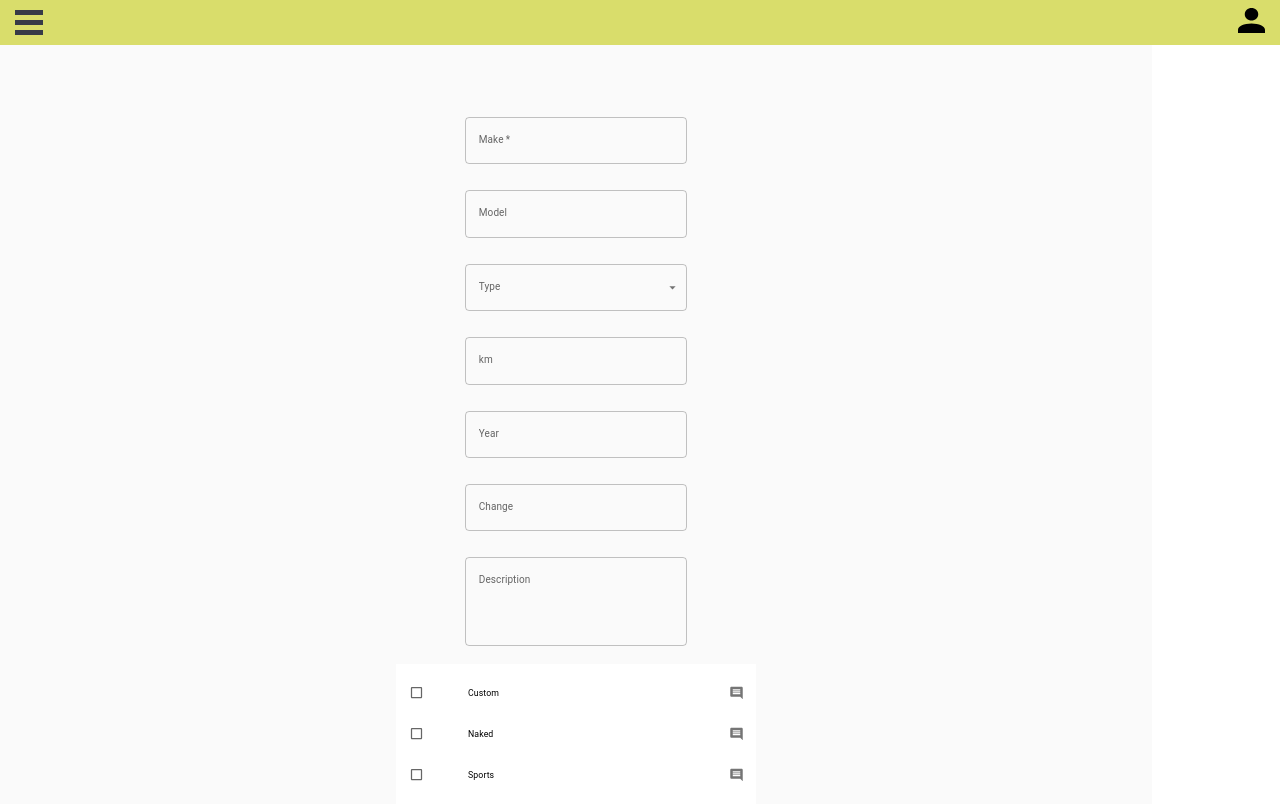
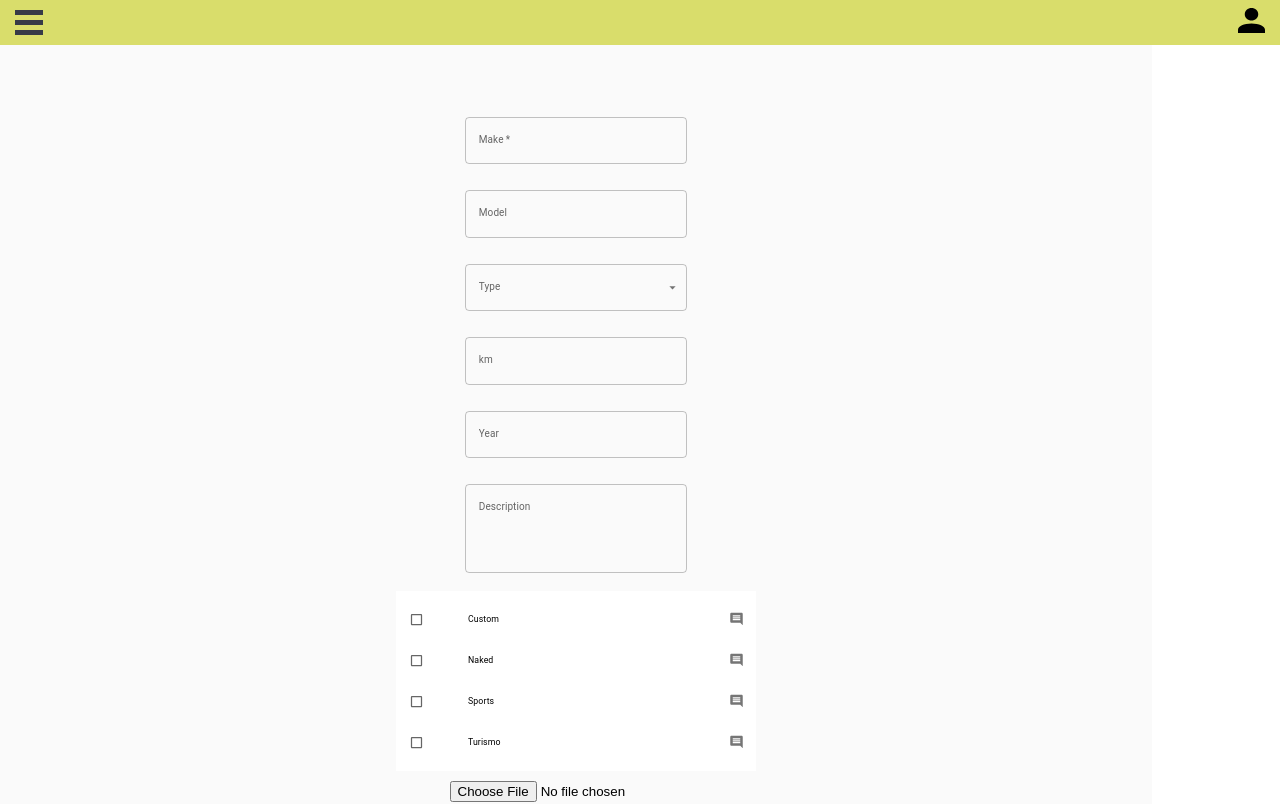
Before and after one commit to amorosAlvaro/full-stack-mern-bike-exchange, a React (Create React App) app in the folder client/: page /owned/addbike in a window 1280 px wide. Shown: the top 804 px of the page. Built offline with nearby package versions, Linux system fonts and the light colour scheme.

Commit message:
add middleware to delete coudinary pictures

```diff
--- a/client/src/components/AddBike/Addbike.js
+++ b/client/src/components/AddBike/Addbike.js
@@ -77,7 +77,6 @@ const AddBike = function AddBike() {
     formData.append('change', checked);
     formData.append('description', bikeState.description);
     formData.append('class', bikeState.class);
-    console.log(formData);
 
     addBike(formData, headers);
   };
@@ -147,12 +146,6 @@ const AddBike = function AddBike() {
             onChange={handleChange('year')}
           />
           <TextField
-            id="outlined-password"
-            label="Change"
-            value={bikeState.change}
-            onChange={handleChange('change')}
-          />
-          <TextField
             id="outlined-multiline-static"
             label="Description"
             multiline
```
Also changed, not shown: 2 other files (tests, documents, lock files or other folders).
